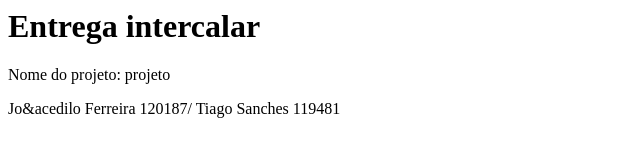
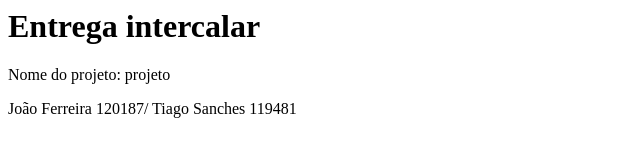
Before and after one commit to JoaopFerreira05/projeto, a plain HTML site: page about.html in a window 1280 px wide. Shown: the full height of the page, 0-640 px from the left. Drawn offline with Linux system fonts and the light colour scheme.

Commit message:
Update about.html

```diff
--- a/about.html
+++ b/about.html
@@ -6,6 +6,6 @@
   </head>
   <body>
     <g>Nome do projeto: projeto </g>
-    <p>Jo&acedilo Ferreira 120187/ Tiago Sanches 119481</p>
+    <p>Jo&atildeo Ferreira 120187/ Tiago Sanches 119481</p>
   </body>
 </html>
```
